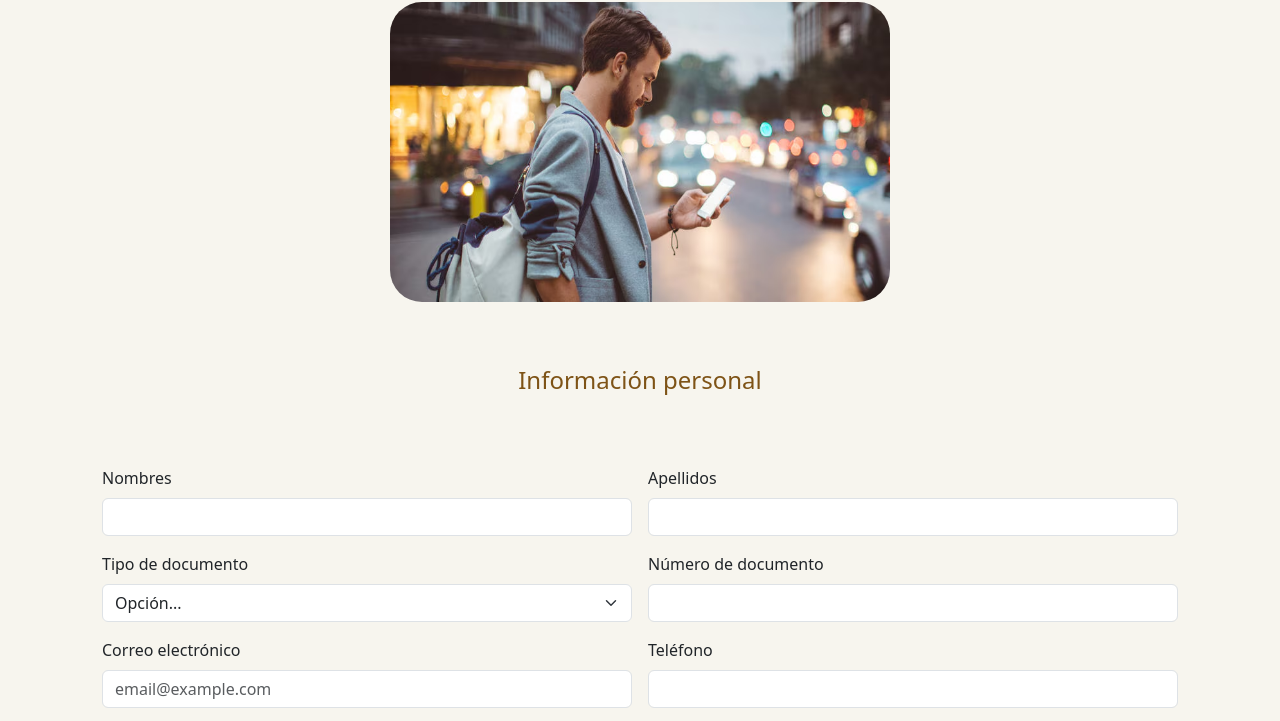
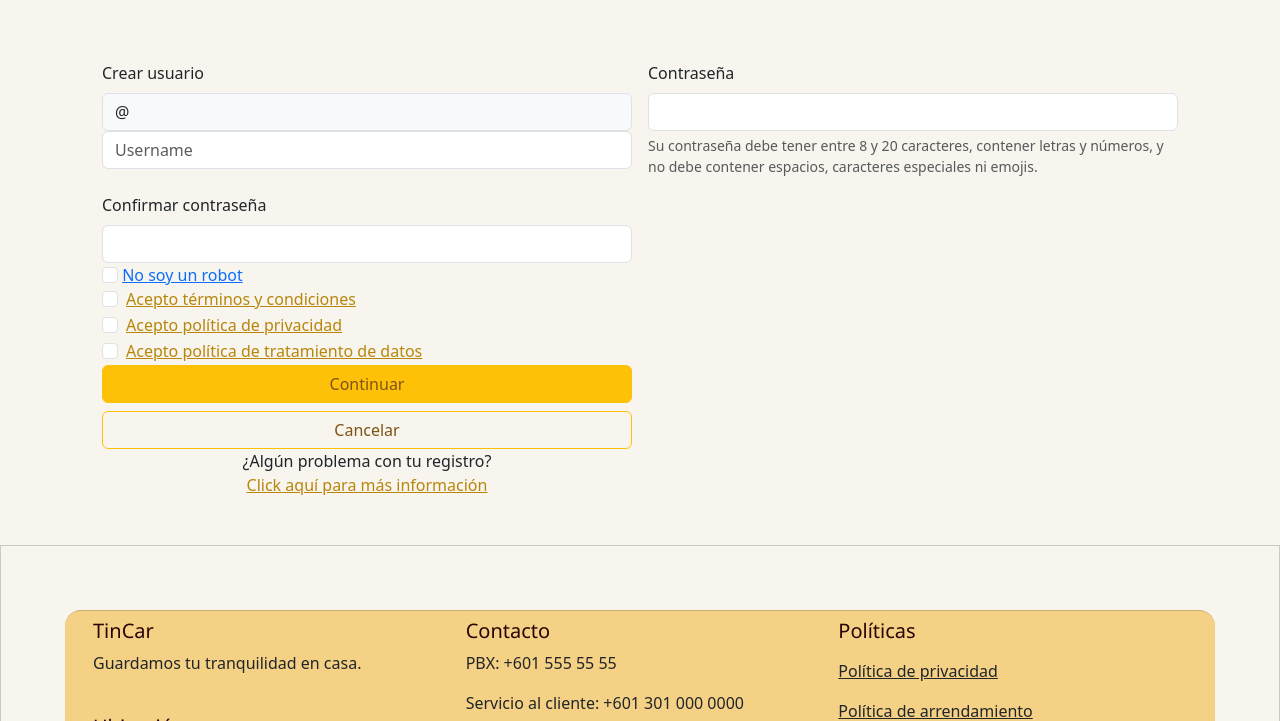
Before and after one commit to kaparepennn/TinCar, a plain HTML site: page conductorcrear.html in a window 1280 px wide. Shown: the part 128-849 px from the top of the page. Drawn offline with Linux system fonts and the light colour scheme.

Commit message:
Update conductorcrear.html
crear usuario

```diff
--- a/conductorcrear.html
+++ b/conductorcrear.html
@@ -5,7 +5,7 @@
       <link rel="stylesheet" href="css/bootstrap.min.css">
       <meta charset="UTF-8">
       <meta name="viewport" content="width=device-width, initial-scale=1.0">
-      <title>Registro conductor</title>
+      <title>Crear usuario conductor</title>
       <link rel="icon" href="images/LogoTincarACT.jpg">
   </head>
 
@@ -38,16 +38,7 @@
   <div class="container text-center" style="padding: 2rem;">
     <div class="row align-items-center">
       <div class="col">
-        <h3 style="color: #7e5316;">Registro conductor Be TinCar</h3>
-        <img src="images/registrousuario1.avif" alt="inicioregistro" style="height: 300px; width: 500px; border-radius: 2rem; border: 3rem #7e5316;">
-      </div>
-    </div>
-  </div>
-
-  <div class="container text-center" style="padding: 2rem;">
-    <div class="row align-items-center">
-      <div class="col">
-        <h4 style="color: #7e5316;">Información personal</h4>
+        <h4 style="color: #7e5316;">Crear usuario conductor</h4>
       </div>
     </div>
   </div>
@@ -57,34 +48,26 @@
       <div class="col">
         <form class="row g-3">
             <div class="col-md-6">
-              <label for="inputname" class="form-label">Nombres</label>
-              <input type="name" class="form-control" id="inputname">
+              <label for="username" class="form-label">Crear usuario</label>
+              <span class="input-group-text" id="basic-addon1">@</span>
+  <input type="text" class="form-control" placeholder="Username" aria-label="ejemplo: @Username" aria-describedby="basic-addon1">
             </div>
             <div class="col-md-6">
-              <label for="inputlastname" class="form-label">Apellidos</label>
-              <input type="lastname" class="form-control" id="inputlastname">
+              <label for="inputPassword5" class="form-label">Contraseña</label>
+<input type="password" id="inputPassword5" class="form-control" aria-describedby="passwordHelpBlock">
+<div id="passwordHelpBlock" class="form-text">
+  Su contraseña debe tener entre 8 y 20 caracteres, contener letras y números, y no debe contener espacios, caracteres especiales ni emojis.
+</div>
             </div>
               <div class="col-md-6">
-                <label for="inputState" class="form-label">Tipo de documento</label>
-                <select id="inputState" class="form-select">
-                  <option selected>Opción...</option>
-                  <option>Cédula de ciudadanía</option>
-                  <option>Cédula de extranjería</option>
-                  <option>Pasaporte</option>
-                </select>
+               <label for="inputPassword5" class="form-label">Confirmar contraseña</label>
+<input type="password" id="inputPassword5" class="form-control" aria-describedby="passwordHelpBlock">
+              <div class="col-md-6">
+                <input class="form-check-input" type="checkbox" value="" id="flexCheckDefault">
+                  <label class="form-check-label" for="flexCheckDefault">
+                    <a style="text-decoration:underline;" href="terminosycondiciones.html">No soy un robot</a>
+                  </label>
               </div>
-              <div class="col-md-6">
-                <label for="inputCity" class="form-label">Número de documento</label>
-                <input type="text" class="form-control" id="inputCity">
-              </div>
-              <div class="col-md-6">
-                  <label for="exampleDropdownFormEmail1" class="form-label">Correo electrónico</label>
-        <input type="email" class="form-control" id="exampleDropdownFormEmail1" placeholder="email@example.com">
-                </div>
-                <div class="col-md-6">
-                  <label for="inputphone" class="form-label">Teléfono</label>
-                <input type="phone" class="form-control" id="inputphone">
-                </div>
             <div class="col-12">
                 <div class="form-check">
                   <input class="form-check-input" type="checkbox" value="" id="flexCheckDefault">
```
